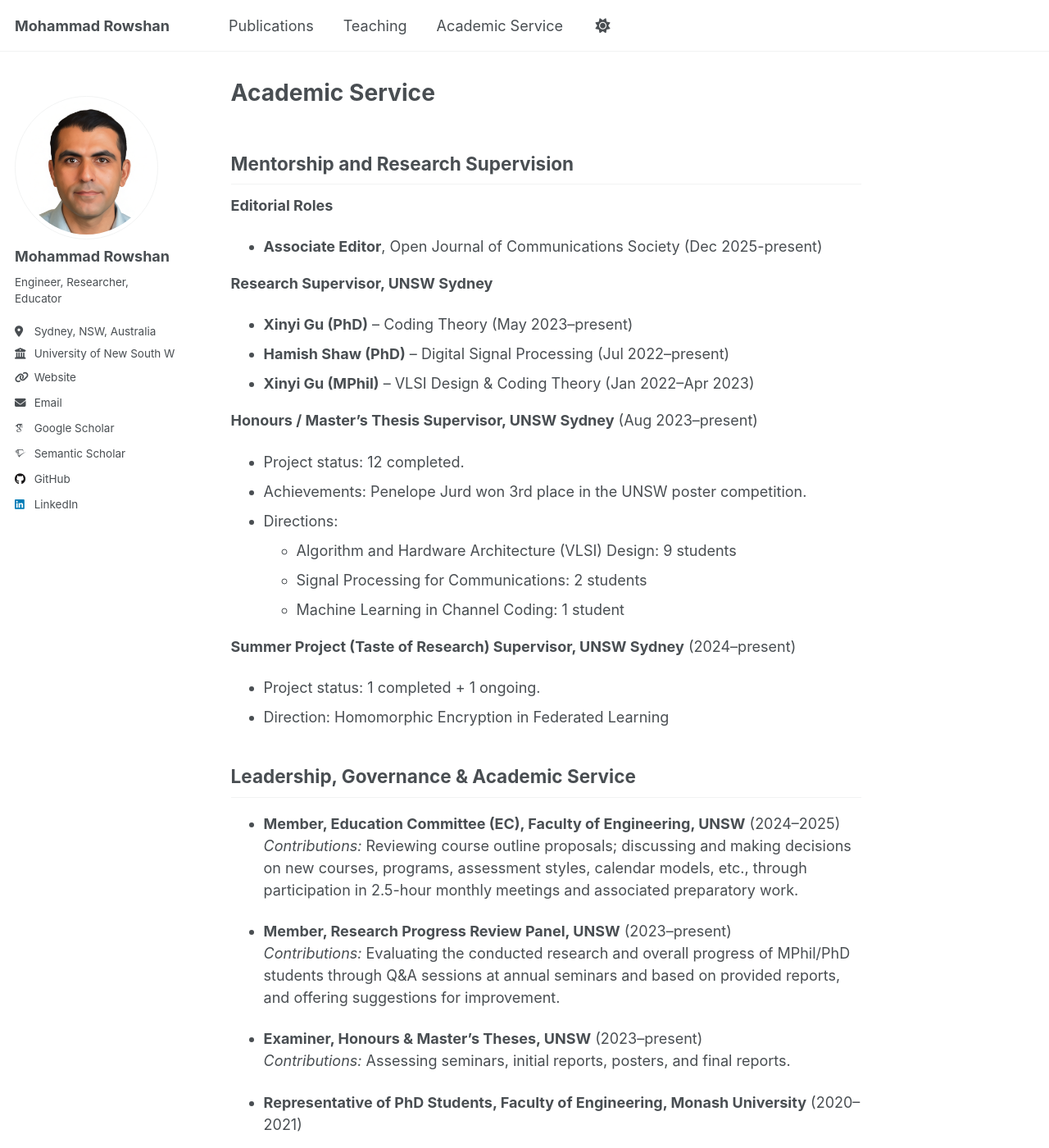
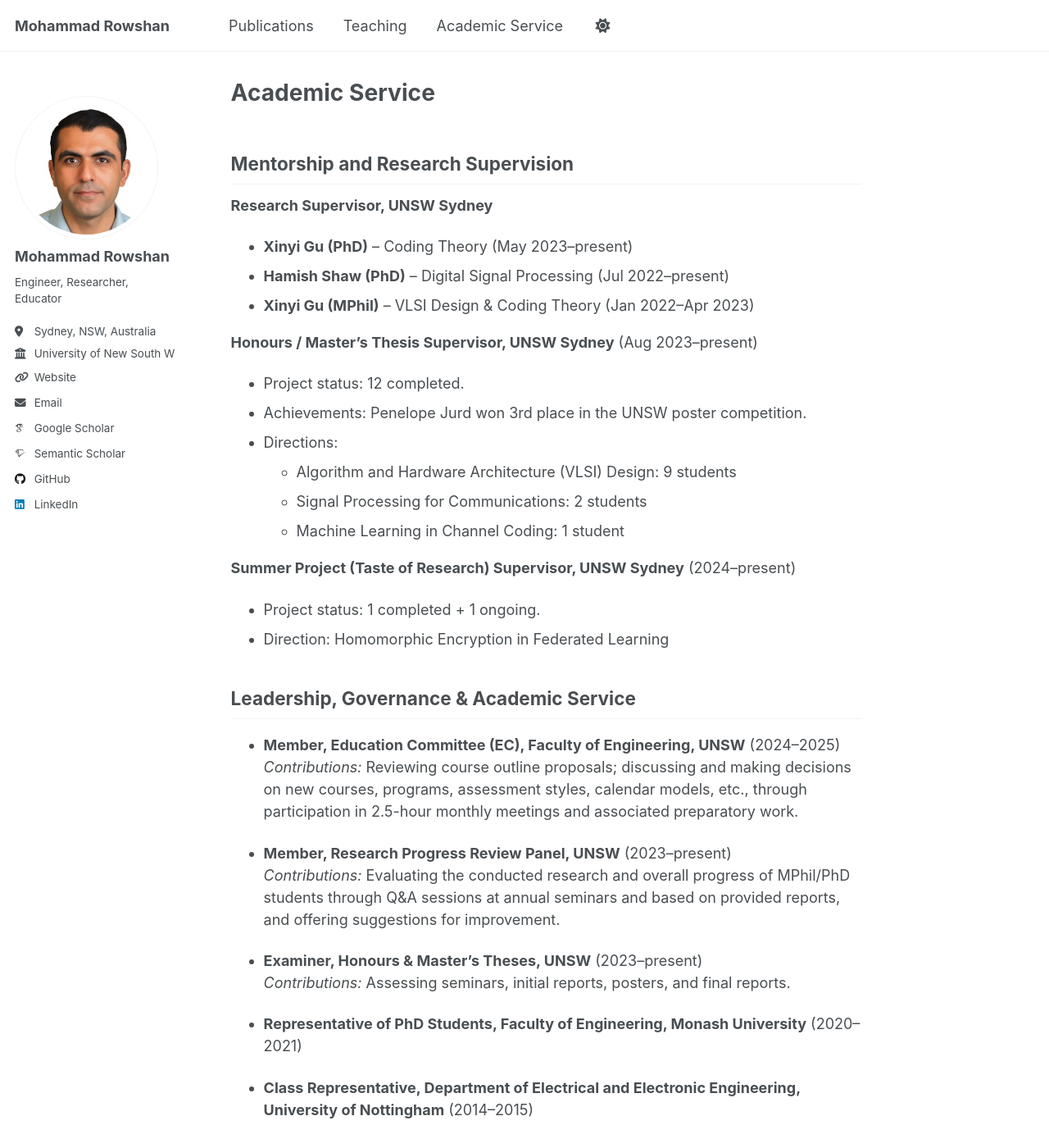
Before and after one commit to mohammad-rowshan/mohammad-rowshan.github.io, a Jekyll site: the page built from _pages/academic-services.md, in a window 1280 px wide and 1400 px high. Shown: the whole window at 82% size. Built offline with Jekyll 4.4.1, drawn with Linux system fonts in a browser that asks for light colours; some web fonts are replaced; a script that is not in the unit is left out; comment, search, counter and statistics services are not loaded; some of the changed text lies outside the part shown.

Commit message:
Update academic-services.md

```diff
--- a/_pages/academic-services.md
+++ b/_pages/academic-services.md
@@ -6,9 +6,6 @@ author_profile: true
 ---
 
 ## Mentorship and Research Supervision
-**Editorial Roles**
-  - **Associate Editor**, Open Journal of Communications Society (Dec 2025-present)
-
 **Research Supervisor, UNSW Sydney**
 
   - **Xinyi Gu (PhD)** – Coding Theory (May 2023–present)
```
Also changed, not shown: other parts of _pages/academic-services.md (+5 -0 lines).
